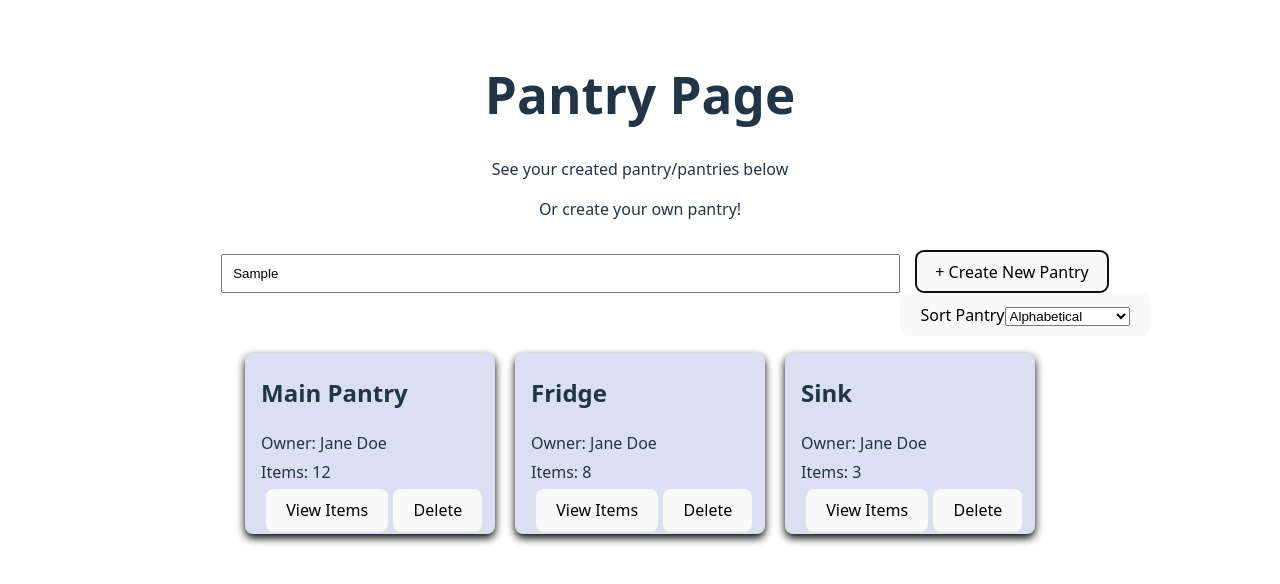
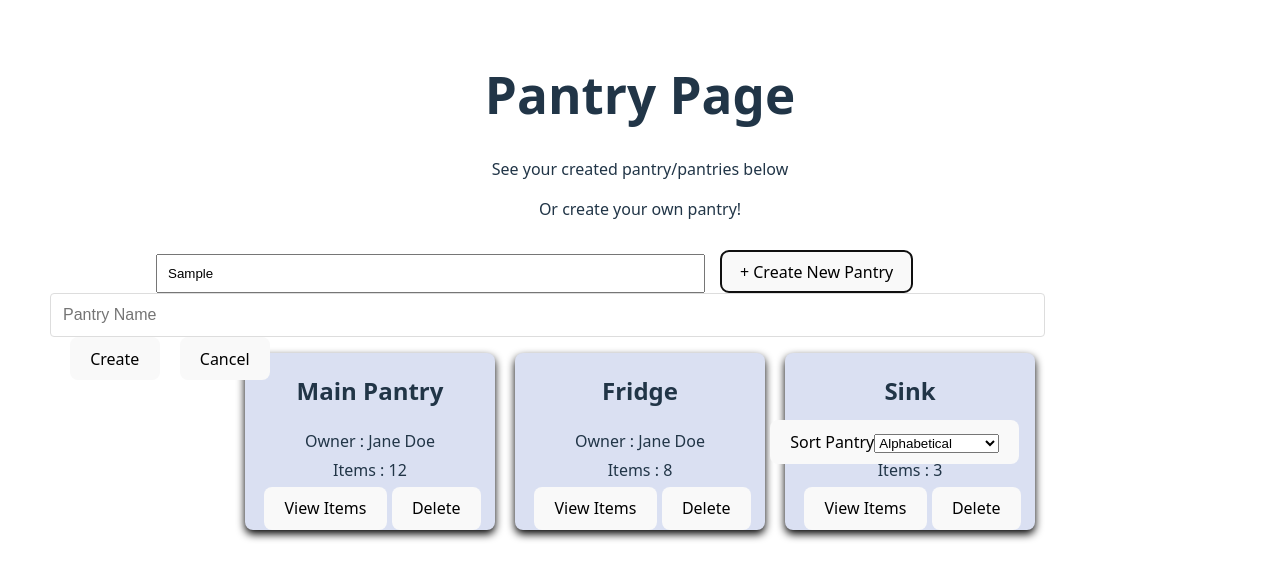
Before and after one commit to MimocaShelf/PantryTracker, a React (Vite) app: page /pantry in a window 1280 px wide. Both pictures are taken after typing "Sample" into the empty fields and a click on the button "+ Create New Pantry". Shown: the top 584 px of the page. Built offline with nearby package versions, Linux system fonts and the light colour scheme.

Commit message:
Pantry Update
- Have all logic match the pantry logic from user

```diff
--- a/package.json
+++ b/package.json
@@ -12,7 +12,6 @@
     "vite": "^7.1.2"
   },
   "dependencies": {
-    "express": "^5.1.0",
     "react-router-dom": "^7.8.2",
     "sqlite": "^5.1.1",
     "sqlite3": "^5.1.7"
--- a/src/pantry.jsx
+++ b/src/pantry.jsx
@@ -1,17 +1,61 @@
-import React from 'react';
+import React, { useState } from 'react';
+import { Link } from 'react-router-dom';
+
 
 function Pantry() {
+const [isAddingPantry, setIsAddingPantry] = useState(false);
+const [newPantryName, setNewPantryName] = useState("");
+const [pantries, setUserPantries] = useState([
+    { id: 1, name: "Main Pantry", itemCount: 12 },
+    { id: 2, name: "Fridge", itemCount: 8 },
+    { id: 3, name: "Sink", itemCount: 3 },
+]);
+
+
+    const handleAddPantry = (e) => {
+        e.preventDefault();
+        if (newPantryName.trim()) {
+            const newPantry = {
+                id: pantries.length + 1,
+                name: newPantryName,
+                itemCount: 0
+            };
+            setUserPantries([...pantries, newPantry]);
+            setNewPantryName("");
+            setIsAddingPantry(false);
+        }
+    };
+
+    const handleDeletePantry = (pantryId) => {
+        setUserPantries(pantries.filter(pantry => pantry.id !== pantryId));
+    };
+
     return (
         <div>
-            <div class="section">
+            <div className="section">
             <h1>Pantry Page</h1>
             <p>See your created pantry/pantries below</p>
             <p>Or create your own pantry!</p>
             </div>
 
-            <div class='pantrySearch'>
+            <div className='pantrySearch'>
                 <input id="search-bar" placeholder='Search for Pantry...' type="text"/>
-                <button id="pantryButton">+ Create New Pantry</button>
+                <button id="pantryButton" onClick={() => setIsAddingPantry(true)}>+ Create New Pantry</button>
+
+                {isAddingPantry && (
+                    <form onSubmit={handleAddPantry} className="input-field">
+                        <input
+                            type="text"
+                            placeholder="Pantry Name"
+                            value={newPantryName}
+                            onChange={(e) => setNewPantryName(e.target.value)}
+                            required
+                        />
+                        <button type="submit">Create</button>
+                        <button type="button" onClick={() => setIsAddingPantry(false)}>Cancel</button>
+                    </form>
+                )}
+
                 <button id="pantrySortButton">Sort Pantry
                     <select>
                         <option>Alphabetical</option>
@@ -22,44 +66,22 @@ function Pantry() {
                 </button>
             </div>
 
-
-            <div class="pantryCards">
-                <div className="pantryCard">
-                     <div class="container">
-                        <h2><b>Main Pantry</b></h2>
-                        <p id="cardText">Owner: Jane Doe</p>
-                        <p id="cardText">Items: 12</p>
+            <div className="pantryCards">
+                {pantries.map(pantry => (
+                    <div className="pantryCard" key={pantry.id}>
+                        <h2><b>{pantry.name}</b></h2>
+                        <p id="cardText">Owner : Jane Doe</p>
+                        <p id="cardText"> Items : {pantry.itemCount}</p>
                         <div className="pantry-actions">
-                            <button>View Items</button>
-                            <button>Delete</button>
+                            <Link to={`/pantry/${pantry.id}`}>
+                                <button>View Items</button>
+                            </Link>
+                            <button onClick={() => handleDeletePantry(pantry.id)}>Delete</button>
                         </div>
                     </div>
-                </div>
+                ))}
+            </div>
 
-                <div className="pantryCard">
-                     <div class="container">
-                        <h2><b>Fridge</b></h2>
-                        <p id="cardText">Owner: Jane Doe</p>
-                        <p id="cardText">Items: 8</p>
-                        <div className="pantry-actions">
-                            <button>View Items</button>
-                            <button>Delete</button>
-                        </div>
-                    </div>
-                </div>
-
-                <div className="pantryCard">
-                     <div class="container">
-                        <h2><b>Sink</b></h2>
-                        <p id="cardText">Owner: Jane Doe</p>
-                        <p id="cardText">Items: 3</p>
-                        <div className="pantry-actions">
-                            <button>View Items</button>
-                            <button>Delete</button>
-                        </div>
-                    </div>
-                </div>
-            </div>
         </div>
 
     );
```
